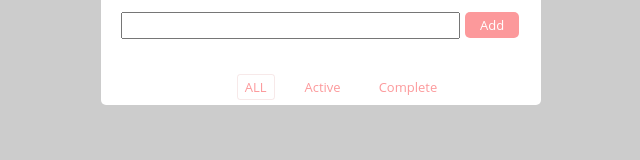
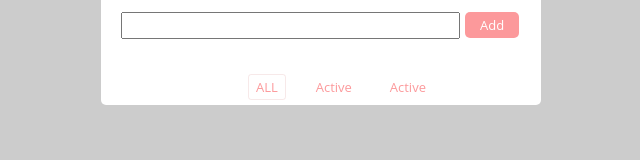
Before and after one commit to Cisnocxie/counter-group, a React (Create React App) app: page / in a window 1280 px wide. Shown: the part 127-287 px from the top of the page, without its empty margins (319-959 px from the left). Built offline with nearby package versions, Linux system fonts and the light colour scheme.

Commit message:
refactory to FilterContainer

```diff
--- a/src/App.js
+++ b/src/App.js
@@ -1,69 +1,11 @@
 import React, { Component } from 'react';
 import './App.css';
 import Todo from './model/Todo';
-import TodoItem from './components/TodoItem';
-import classNames from 'classnames';
-import todosAPI from './api/TodoResourseAPI';
 import AddTodoContainer from './containers/AddTodoContainer';
 import TodoListContainer from './containers/TodoListContainer';
+import FilterContainer from './containers/FilterContainer';
 
 class App extends Component {
-  constructor(props) {
-    super(props);
-    this.todosAPI = todosAPI;
-
-    this.state = {
-      todos: [],
-      statusOfList: Todo.ALL
-    };
-  }
-
-  componentDidMount() {
-    this.setState({
-      todos: this.deepCopy(this.todosAPI.filerByStatus(Todo.ALL))
-    });
-  }
-
-  add() {
-    if (this.refs.newItem.value !== '') {
-      this.todosAPI.add(new Todo(this.refs.newItem.value));
-      const todos = this.deepCopy(
-        this.todosAPI.filerByStatus(this.state.statusOfList)
-      );
-      this.setState({ todos });
-      this.refs.newItem.value = '';
-      console.log(todos);
-    }
-  }
-
-  toggleActive(viewId) {
-    this.todosAPI.toggleActive(viewId);
-    const todos = this.deepCopy(
-      this.todosAPI.filerByStatus(this.state.statusOfList)
-    );
-    this.setState({ todos });
-  }
-
-  showFilterList(event) {
-    console.log(this.state.todos);
-    const statusOfList = event.target.attributes.getNamedItem('data-filter')
-      .value;
-    const todos = this.deepCopy(this.todosAPI.filerByStatus(statusOfList));
-    this.setState({ todos, statusOfList });
-  }
-
-  updateItemContent(viewId, content) {
-    this.todosAPI.updateItemContent(viewId, content);
-    const todos = this.deepCopy(
-      this.todosAPI.filerByStatus(this.state.statusOfList)
-    );
-    this.setState({ todos, statusOfList: this.state.statusOfList });
-  }
-
-  deepCopy(array) {
-    return JSON.parse(JSON.stringify(array));
-  }
-
   render() {
     return (
       <div className="container">
@@ -81,42 +23,23 @@ class App extends Component {
         </div>
         <div>
           <ul className="filters">
-            <li>
-              <a
-                href="#all"
-                onClick={e => this.showFilterList(e)}
-                data-filter="all"
-                className={classNames({
-                  selected: this.state.statusOfList === Todo.ALL
-                })}
-              >
+            <FilterContainer href="#all" dataFilter="all" filterName={Todo.ALL}>
               ALL
-              </a>
-            </li>
-            <li>
-              <a
+            </FilterContainer>
+            <FilterContainer
               href="#active"
-                onClick={e => this.showFilterList(e)}
-                data-filter="active"
-                className={classNames({
-                  selected: this.state.statusOfList === Todo.ACTIVE
-                })}
+              dataFilter="active"
+              filterName={Todo.ACTIVE}
             >
               Active
-              </a>
-            </li>
-            <li>
-              <a
+            </FilterContainer>
+            <FilterContainer
               href="#completed"
-                onClick={e => this.showFilterList(e)}
-                data-filter="completed"
-                className={classNames({
-                  selected: this.state.statusOfList === Todo.COMPLETED
-                })}
+              dataFilter="completed"
+              filterName={Todo.COMPLETED}
             >
-                Complete
-              </a>
-            </li>
+              Active
+            </FilterContainer>
           </ul>
         </div>
       </div>
--- a/src/components/AddTodo.js
+++ b/src/components/AddTodo.js
@@ -1,25 +1,17 @@
 import React, { Component } from 'react';
+import '../App.css';
 
 class AddTodo extends Component {
-
-    add() {
-        this.props.add(this.refs.newItem);
-    }
-
   render() {
-        const {add} = this.props;
+    const { add } = this.props;
     return (
       <div>
-                <input
-                className="input-text"
-                id="todo-creator"
-                ref="newItem"
-                />
-                <div className="button" onClick={() => this.add()}>
+        <input className="input-text" id="todo-creator" ref="newItem" />
+        <div className="button" onClick={() => add(this.refs.newItem)}>
           Add
         </div>
       </div>
-        )
+    );
   }
 }
 
--- /dev/null
+++ b/src/components/Filter.js
@@ -0,0 +1,31 @@
+import React, { Component } from 'react';
+import classNames from 'classnames';
+
+class Filter extends Component {
+  render() {
+    const {
+      href,
+      dataFilter,
+      showFilterList,
+      statusOfList,
+      filterName,
+      children
+    } = this.props;
+    return (
+      <li>
+        <a
+          href={href}
+          onClick={e => showFilterList(e)}
+          data-filter={dataFilter}
+          className={classNames({
+            selected: statusOfList === filterName
+          })}
+        >
+          {children}
+        </a>
+      </li>
+    );
+  }
+}
+
+export default Filter;
--- a/src/containers/AddTodoContainer.js
+++ b/src/containers/AddTodoContainer.js
@@ -7,10 +7,8 @@ const deepCopy = array => {
   return JSON.parse(JSON.stringify(array));
 };
 
-const mapStateToProps = (state, ownProps) => {
-  return {
-    todos: state
-  };
+const mapStateToProps = () => {
+  return {};
 };
 
 const mapDispatchToProps = (dispatch, ownProps) => {
@@ -18,9 +16,8 @@ const mapDispatchToProps = (dispatch, ownProps) => {
     add: ref => {
       if (ref.value !== '') {
         todosAPI.add(new Todo(ref.value));
-        const todos = deepCopy(todosAPI.filerByStatus('all'));
+        const todos = deepCopy(todosAPI.todos);
         ref.value = '';
-        console.log(todos);
         dispatch({ type: 'ADDTODO', todos });
       }
     }
--- /dev/null
+++ b/src/containers/FilterContainer.js
@@ -0,0 +1,23 @@
+import { connect } from 'react-redux';
+import Filter from '../components/Filter';
+
+const mapStateToProps = state => {
+  return {
+    statusOfList: state.filter
+  };
+};
+
+const mapDispatchToProps = dispatch => {
+  return {
+    showFilterList: event => {
+      const statusOfList = event.target.attributes.getNamedItem('data-filter')
+        .value;
+      dispatch({ type: 'SET_STATUS_OF_LIST', statusOfList });
+    }
+  };
+};
+
+export default connect(
+  mapStateToProps,
+  mapDispatchToProps
+)(Filter);
--- a/src/containers/TodoListContainer.js
+++ b/src/containers/TodoListContainer.js
@@ -8,7 +8,7 @@ const deepCopy = array => {
 
 const mapStateToProps = (state, ownProps) => {
   return {
-    todos: state
+    todos: deepCopy(todosAPI.filerByStatus(state.filter))
   };
 };
 
@@ -16,14 +16,14 @@ const mapDispatchToProps = (dispatch, ownProps) => {
   return {
     toggleActive: viewId => {
       todosAPI.toggleActive(viewId);
-      const todos = deepCopy(todosAPI.filerByStatus('all'));
-      () => dispatch({ type: 'ADDTODO', todos });
+      const todos = deepCopy(todosAPI.todos);
+      dispatch({ type: 'ADDTODO', todos });
     },
 
     updateItemContent: (viewId, content) => {
       todosAPI.updateItemContent(viewId, content);
-      const todos = this.deepCopy(todosAPI.filerByStatus('all'));
-      () => dispatch({ type: 'ADDTODO', todos });
+      const todos = deepCopy(todosAPI.todos);
+      dispatch({ type: 'ADDTODO', todos });
     }
   };
 };
--- /dev/null
+++ b/src/reducers/filter.js
@@ -0,0 +1,9 @@
+export default (state = 'all', action) => {
+  switch (action.type) {
+    case 'SET_STATUS_OF_LIST': {
+      return action.statusOfList;
+    }
+    default:
+      return state;
+  }
+};
--- a/src/reducers/index.js
+++ b/src/reducers/index.js
@@ -1,11 +1,8 @@
-import todosAPI from '../api/TodoResourseAPI';
-export default (state = [], action) => {
-  switch (action.type) {
-    case 'ADDTODO': {
-      console.log(action.todos);
-      return action.todos;
-    }
-    default:
-      return state;
-  }
-};
+import { combineReducers } from 'redux';
+import todos from './todos';
+import filter from './filter';
+
+export default combineReducers({
+  todos,
+  filter
+});
--- /dev/null
+++ b/src/reducers/todos.js
@@ -0,0 +1,9 @@
+export default (state = [], action) => {
+  switch (action.type) {
+    case 'ADDTODO': {
+      return action.todos;
+    }
+    default:
+      return state;
+  }
+};
```
Lines whose indentation alone changed are shown as unchanged.
